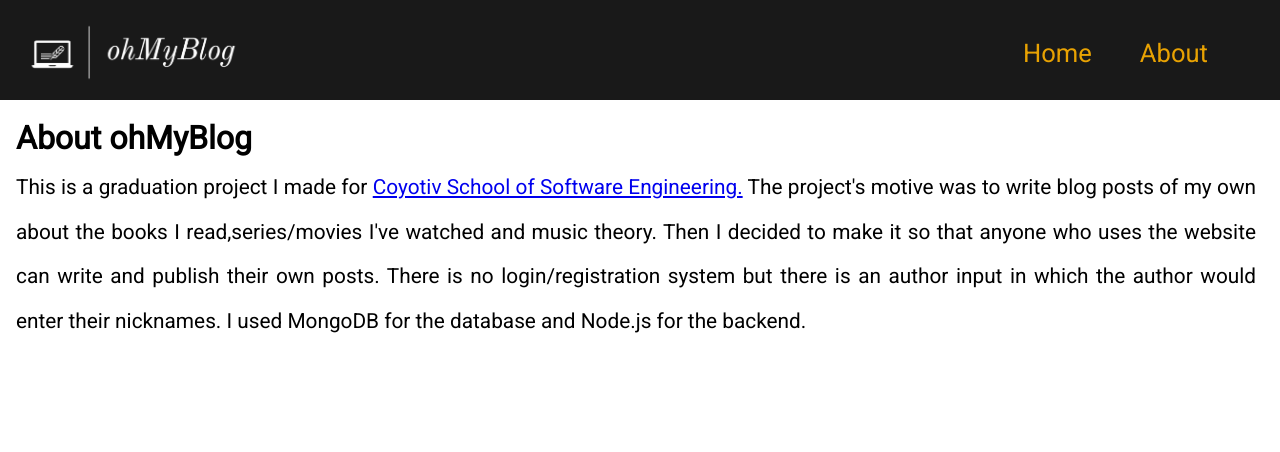
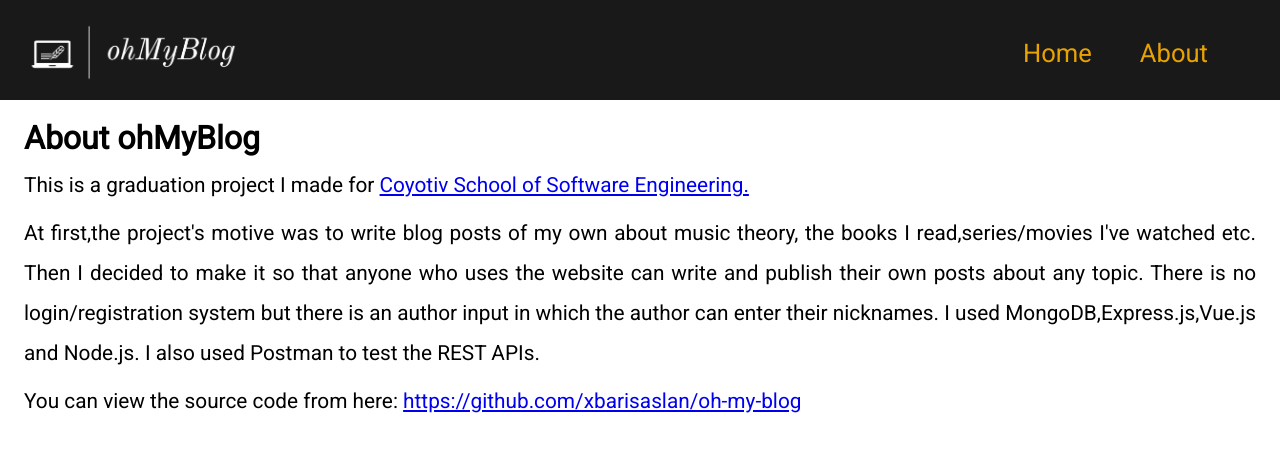
Before and after one commit to xbarisaslan/oh_my_blog, a Vue app in the folder frontend/: page /about in a window 1280 px wide. Shown: the top 452 px of the page. Built offline with nearby package versions, Linux system fonts and the light colour scheme.

Commit message:
Add source code link

```diff
--- a/frontend/src/components/AboutPage.vue
+++ b/frontend/src/components/AboutPage.vue
@@ -2,12 +2,13 @@
  <div class="about">
     <div class="text">
     <h1>About ohMyBlog</h1>
-    <p> This is a graduation project I made for <a href="https://www.coyotiv.com/school-of-software-engineering/">Coyotiv School of Software Engineering.</a>
-        The project's motive was to write blog posts of my own about the books I read,series/movies I've watched and music theory.
-        Then I decided to make it so that anyone who uses the website can write and publish their own posts.
-        There is no login/registration system but there is an author input in which the author would enter their nicknames.
-        I used MongoDB for the database and Node.js for the backend.
-    </p>
+    <p> This is a graduation project I made for <a href="https://www.coyotiv.com/school-of-software-engineering/">Coyotiv School of Software Engineering.</a></p>
+    <p> At first,the project's motive was to write blog posts of my own about music theory, the books I read,series/movies I've watched etc.
+        Then I decided to make it so that anyone who uses the website can write and publish their own posts about any topic.
+        There is no login/registration system but there is an author input in which the author can enter their nicknames.
+        I used MongoDB,Express.js,Vue.js and Node.js. I also used Postman to test the REST APIs. </p>
+    <p> You can view the source code from here: <a href="https://github.com/xbarisaslan/oh-my-blog">https://github.com/xbarisaslan/oh-my-blog</a></p>
+
     </div>
 </div>
 </template>
@@ -21,7 +22,7 @@ export default {
 <style scoped>
 .about {
   display: flex;
-  padding-left: 1rem;
+  padding-left: 1.5rem;
 }
 
 h1 {
@@ -31,8 +32,10 @@ h1 {
 p {
     padding-top: .5rem;
     padding-right: 1.5rem;
-    line-height: 2.8rem;
+    line-height: 2.5rem;
     font-size: 1.3rem;
-    text-align: justify;
+    text-align:justify;
 }
+
+
 </style>
```
